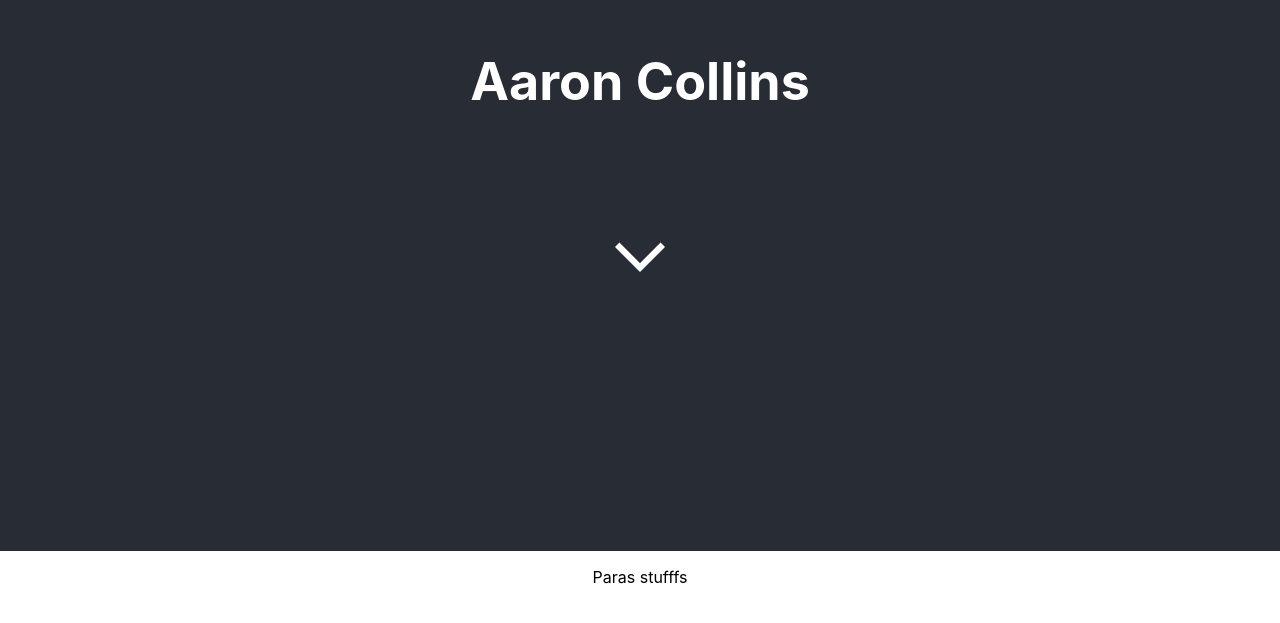
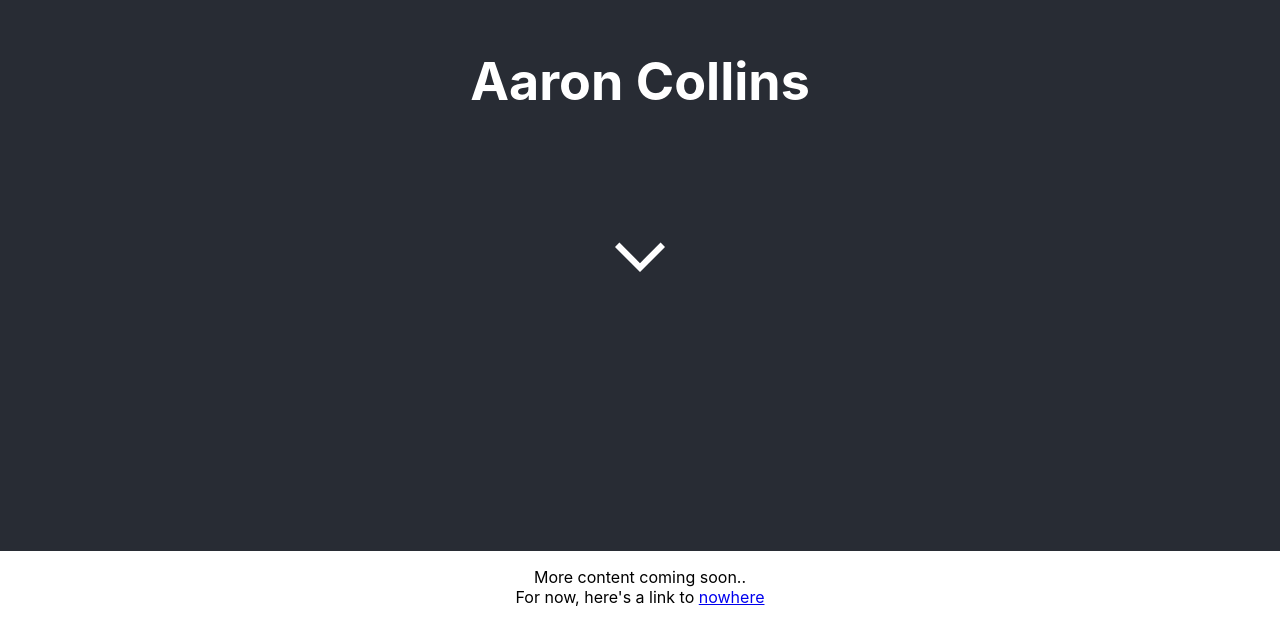
Before and after one commit to aaron777collins/aaron777collins.github.io, a React (Create React App) app: page / in a window 1280 px wide. Shown: the part 249-872 px from the top of the page. Built offline with nearby package versions, Linux system fonts and the light colour scheme.

Commit message:
Added a link to nowhere and some coming soon text

```diff
--- a/src/App.tsx
+++ b/src/App.tsx
@@ -1,8 +1,7 @@
-import Icon from '@mui/material/Icon/Icon';
 import ArrowForwardIosIcon from '@mui/icons-material/ArrowForwardIos';
 import React from 'react';
 import './App.scss';
-import BottomNav from './BottomNav';
+import { Link } from 'react-router-dom';
 function App() {
 
   return (
@@ -12,23 +11,7 @@ function App() {
         <ArrowForwardIosIcon className = "big-downward-arrow" style={{ transform: 'rotate(90deg)', width: 60, height: 60}}/>
       </header>
       <body className="App-body">
-          <p className='align-center'>Paras stufffs</p>
-          <div>
-
-            {/* <nav>
-                <ul id="navigation">
-                    <li>
-                        <Link to="/">Home</Link>
-                    </li>
-                    <li>
-                        <Link to="/about">About</Link>
-                    </li>
-                    <li>
-                        <Link to="/contact">Contact</Link>
-                    </li>
-                </ul>
-            </nav> */}
-        </div>
+          <p className='align-center'>More content coming soon..<br/>For now, here's a link to <Link to="/nowhere">nowhere</Link></p>
       </body>
     </div>
   );
--- a/src/index.tsx
+++ b/src/index.tsx
@@ -3,7 +3,7 @@ import ReactDOM from 'react-dom';
 import './index.scss';
 import App from './App';
 import reportWebVitals from './reportWebVitals';
-import { BrowserRouter, HashRouter, Route, Routes } from 'react-router-dom';
+import { HashRouter, Route, Routes } from 'react-router-dom';
 import NoPage from './NoPage/NoPage';
 
 ReactDOM.render(
```
